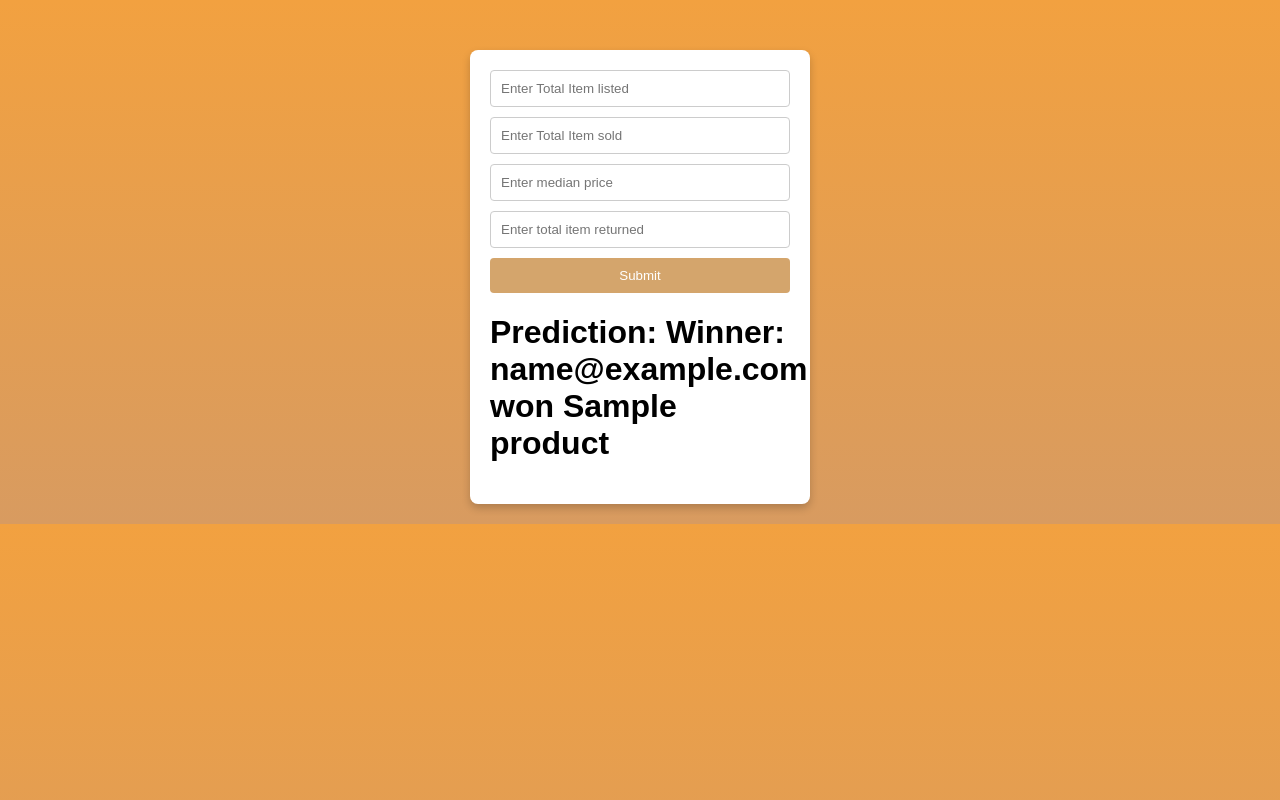
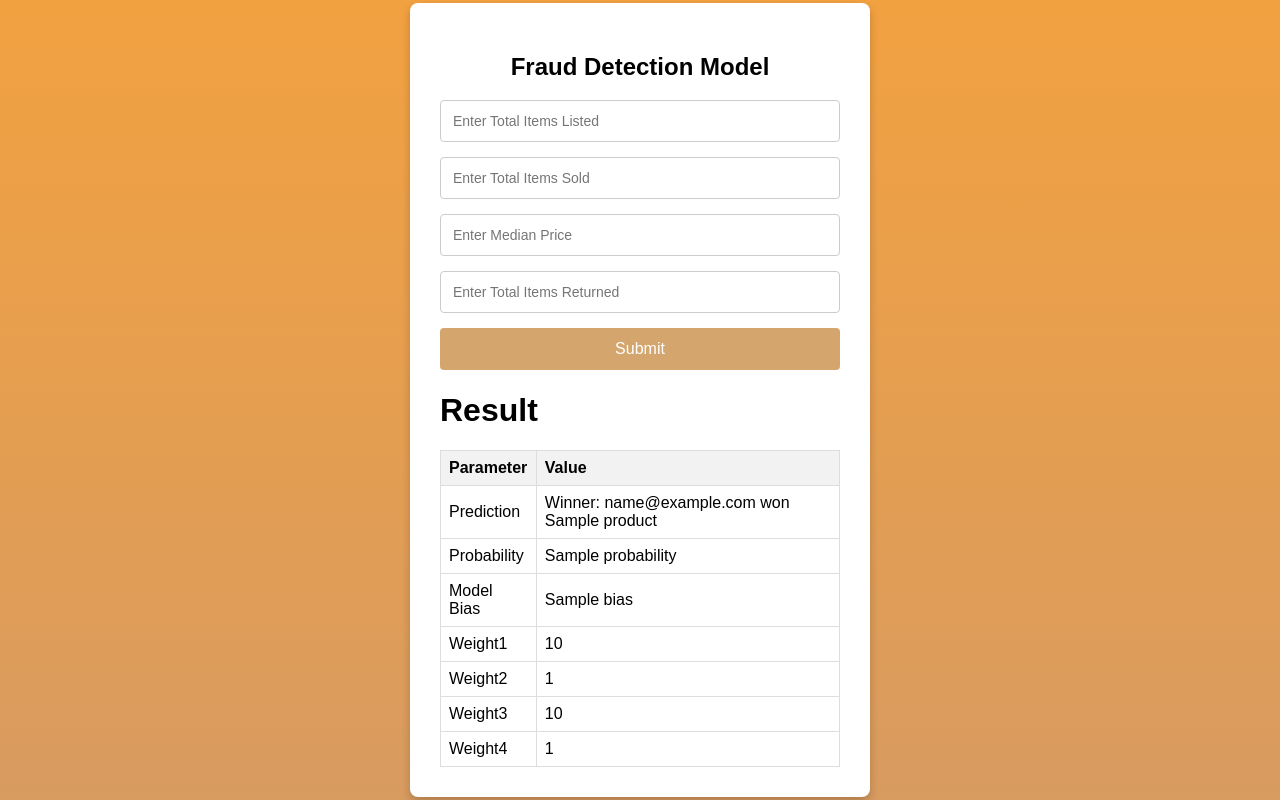
Before and after one commit to naresh1-23/Fraud_detection_final_year_project, a Django app: template templates/model_checking/predict_model.html in a window 1280 px wide. Run offline with Django 5.2, Linux system fonts and the light colour scheme; tables that the repository leaves empty hold one stand-in row (values such as "Sample post"); the template is opened without the code that fills it: values that come from a table or form of the project are taken from there, most other values are stand-ins (such as "Sample title", 1, 10 or a date in 2020).

Commit message:
added new features

```diff
--- a/model/LogisticRegression.py
+++ b/model/LogisticRegression.py
@@ -44,7 +44,7 @@ class LogisticRegression:
         linear_model = np.dot(X, self.weights) + self.bias
         y_predicted = self.sigmoid(linear_model)
         y_predicted_class = [1 if i > 0.5 else 0 for i in y_predicted]
-        return np.array(y_predicted_class)
+        return np.array(y_predicted_class), y_predicted
 
     def calculate_accuracy(self, y_true, y_pred):
         correct_predictions = np.sum(y_true == y_pred)
--- a/templates/model_checking/predict_model.html
+++ b/templates/model_checking/predict_model.html
@@ -3,111 +3,124 @@
 <head>
     <meta charset="UTF-8">
     <meta name="viewport" content="width=device-width, initial-scale=1.0">
-    <title>Fraud Warning Page</title>
+    <title>Fraud Detection Form</title>
     <style>
         body {
             font-family: Arial, sans-serif;
+            background: linear-gradient(to bottom, #f2a140, #d89b60);
             margin: 0;
             padding: 0;
-            background: linear-gradient(to bottom, #f2a140, #d89b60);
-        }
-        .navbar {
-            display: flex;
-            justify-content: space-around;
-            align-items: center;
-            padding: 10px 20px;
-            background-color: #fdd835;
-        }
-        .navbar a {
-            text-decoration: none;
-            font-size: 16px;
-            color: #000;
-            font-weight: bold;
-            margin: 0 10px;
-        }
-        .container {
             display: flex;
             justify-content: center;
             align-items: center;
-            flex-direction: column;
-            padding: 20px;
-            margin-top: 30px;
-        }
-        .card {
-            background-color: #fff;
-            padding: 20px;
-            width: 300px;
-            box-shadow: 0 4px 8px rgba(0, 0, 0, 0.2);
-            border-radius: 8px;
-            margin-bottom: 20px;
-        }
-        .card .warning {
-            background-color: red;
-            color: white;
-            text-align: center;
-            padding: 10px;
-            border-radius: 4px;
-            margin-bottom: 10px;
-        }
-        .card img {
-            width: 100%;
-            border-radius: 4px;
-        }
-        .card p {
-            margin: 10px 0;
-            font-size: 14px;
-        }
-        .card .bid-button {
-            background-color: #d4a56c;
-            color: white;
-            border: none;
-            padding: 10px 15px;
-            border-radius: 4px;
-            cursor: pointer;
-            width: 100%;
+            min-height: 100vh;
         }
         .form-container {
             background-color: #fff;
-            padding: 20px;
-            width: 300px;
+            padding: 30px;
+            width: 400px;
             box-shadow: 0 4px 8px rgba(0, 0, 0, 0.2);
             border-radius: 8px;
+            text-align: center;
         }
         .form-container form {
             display: flex;
             flex-direction: column;
         }
         .form-container input {
-            margin-bottom: 10px;
-            padding: 10px;
+            margin-bottom: 15px;
+            padding: 12px;
             border: 1px solid #ccc;
             border-radius: 4px;
+            font-size: 14px;
         }
         .form-container button {
             background-color: #d4a56c;
             color: white;
             border: none;
-            padding: 10px 15px;
+            padding: 12px;
             border-radius: 4px;
             cursor: pointer;
+            font-size: 16px;
+        }
+        .form-container button:hover {
+            background-color: #b78455;
+        }
+        .prediction-container {
+            margin-top: 20px;
+            text-align: left;
+        }
+        .prediction-container table {
+            width: 100%;
+            border-collapse: collapse;
+        }
+        .prediction-container th, .prediction-container td {
+            border: 1px solid #ddd;
+            padding: 8px;
+            text-align: left;
+        }
+        .prediction-container th {
+            background-color: #f2f2f2;
+            font-weight: bold;
+        }
+        .highlight {
+            background-color: #dfe6e9;
+            padding: 10px;
+            border-radius: 5px;
+            font-weight: bold;
         }
     </style>
 </head>
 <body>
-    <div class="container">
     <div class="form-container">
+        <h2>Fraud Detection Model</h2>
         <form method="post">
             {% csrf_token %}
-                <input type="number" name = "item_listed" placeholder="Enter Total Item listed" required>
-                <input type="number" name = "sales_count" placeholder="Enter Total Item sold" required>
-                <input type="text" name = "median_price" placeholder="Enter median price" required>
-                <input type="number" name  = "return_count" placeholder="Enter total item returned" required>
+            <input type="number" name="item_listed" placeholder="Enter Total Items Listed" required>
+            <input type="number" name="sales_count" placeholder="Enter Total Items Sold" required>
+            <input type="text" name="median_price" placeholder="Enter Median Price" required>
+            <input type="number" name="return_count" placeholder="Enter Total Items Returned" required>
             <button type="submit">Submit</button>
         </form>
         {% if result %}
-            <h1>Prediction: {{result}}</h1>
+        <div class="prediction-container">
+            <h1>Result</h1>
+            <table>
+                <tr>
+                    <th>Parameter</th>
+                    <th>Value</th>
+                </tr>
+                <tr>
+                    <td>Prediction</td>
+                    <td>{{ result }}</td>
+                </tr>
+                <tr>
+                    <td>Probability</td>
+                    <td>{{ probability }}</td>
+                </tr>
+                <tr>
+                    <td>Model Bias</td>
+                    <td>{{ bias }}</td>
+                </tr>
+                <tr>
+                    <td>Weight1</td>
+                    <td>{{ weight_item_listed }}</td>
+                </tr>
+                <tr>
+                    <td>Weight2</td>
+                    <td>{{ weight_sales_count }}</td>
+                </tr>
+                <tr>
+                    <td>Weight3</td>
+                    <td>{{ weight_median_price }}</td>
+                </tr>
+                <tr>
+                    <td>Weight4</td>
+                    <td>{{ weight_return_count }}</td>
+                </tr>
+            </table>
+        </div>
         {% endif %}
-        </div>
     </div>
 </body>
 </html>
```
Also changed, not shown: app/views/dataset_views.py (+17 -2 lines), model/Train.py (+12 -2 lines), 1 other file. Lines whose indentation alone changed are shown as unchanged.
